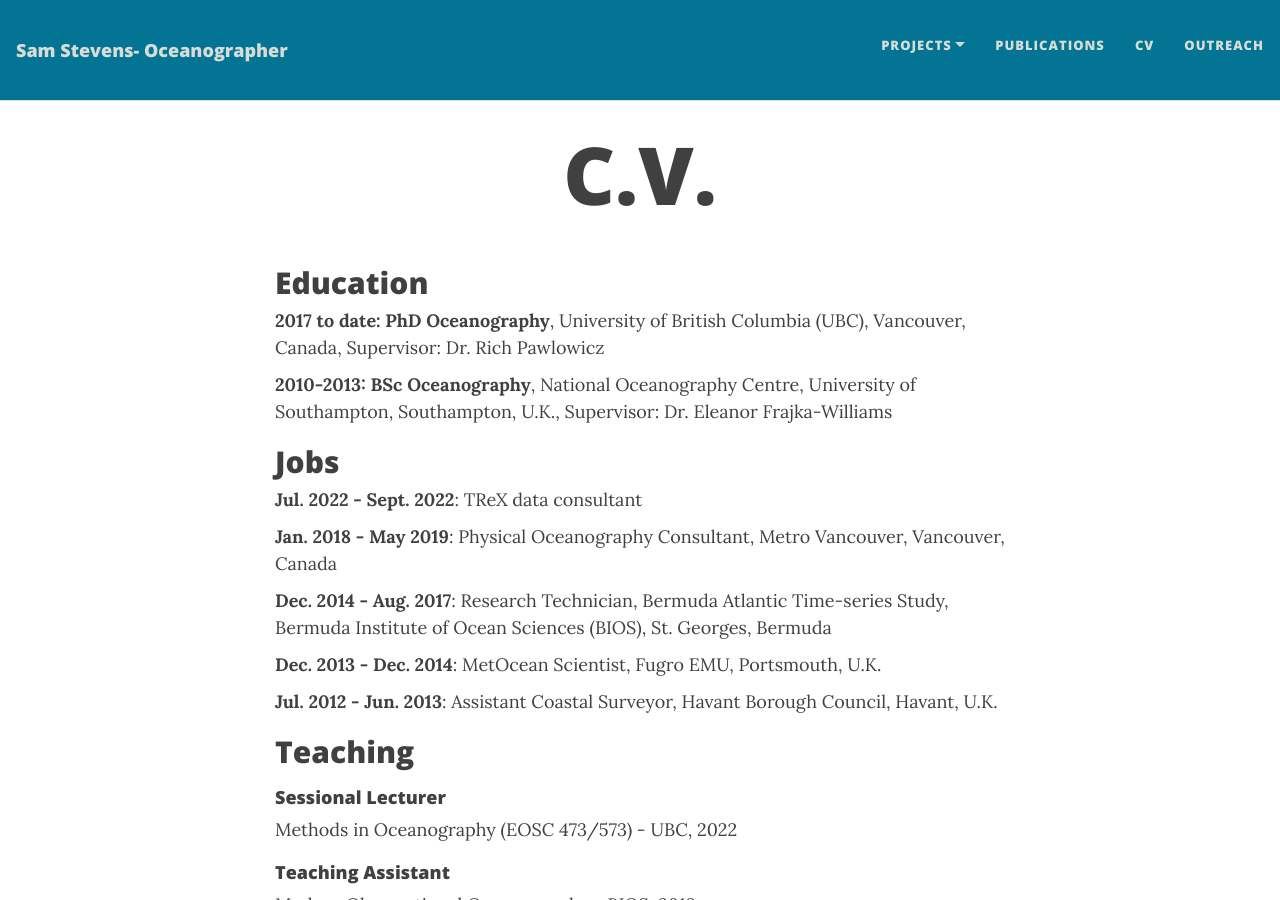
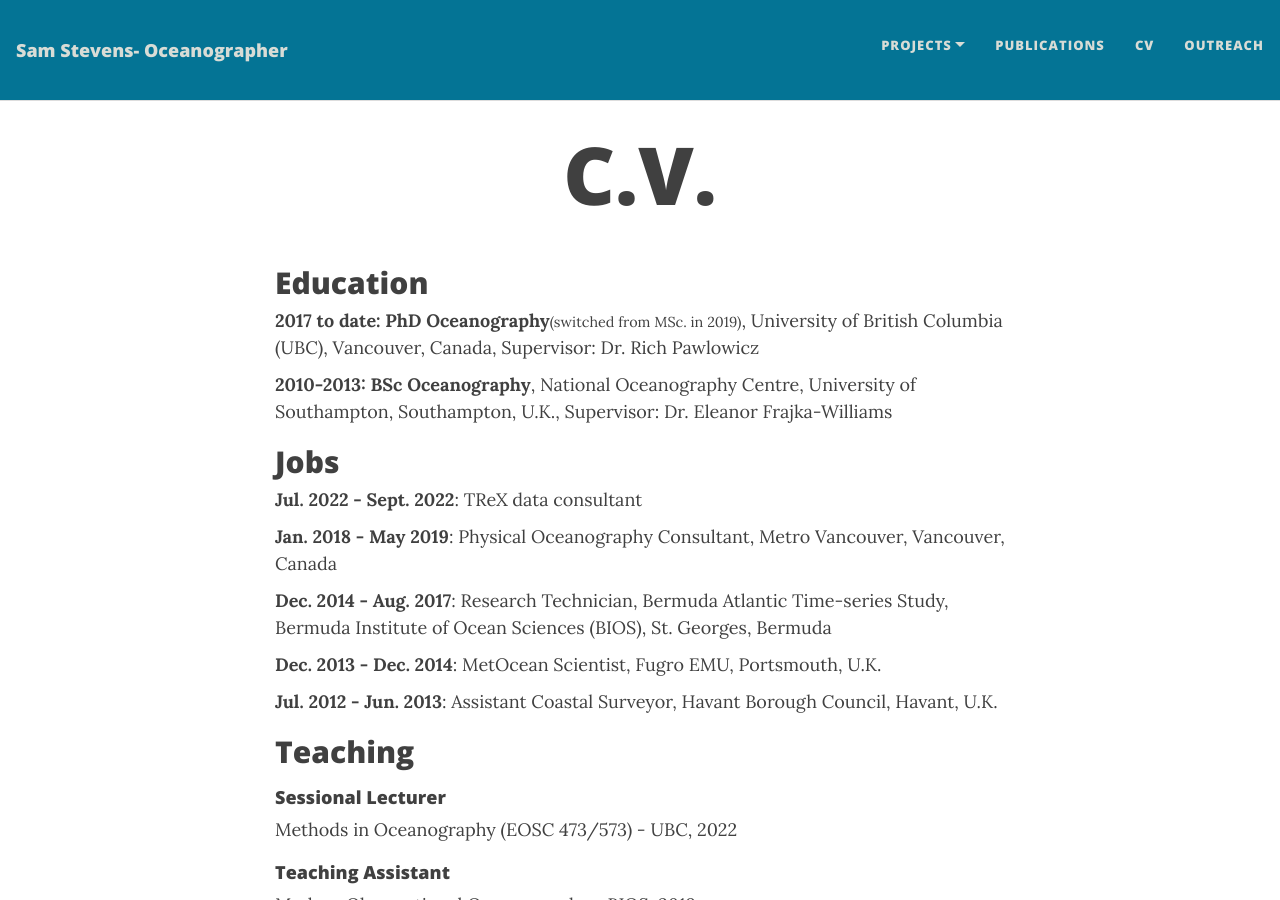
Before and after one commit to sws-ocean/sws-ocean.github.io, a Jekyll site: the page built from docs/cv.md, in a window 1280 px wide and 900 px high. Built offline with Jekyll 4.4.1, drawn with Linux system fonts in a browser that asks for light colours; nearby versions of some CDN libraries.

Commit message:
Update cv.md

```diff
--- a/docs/cv.md
+++ b/docs/cv.md
@@ -38,7 +38,7 @@ description: Sam Stevens Oceanographer- this page outlines my curriculum vitae
   <h2>Education</h2>
   <ul>
     <li>
-      <strong>2017 to date: PhD Oceanography</strong>, University of British Columbia (UBC), Vancouver, Canada, Supervisor: Dr. Rich Pawlowicz
+        <strong>2017 to date: PhD Oceanography</strong><small>(switched from MSc. in 2019)</small>, University of British Columbia (UBC), Vancouver, Canada, Supervisor: Dr. Rich Pawlowicz
     </li>
     <li>
       <strong>2010-2013: BSc Oceanography</strong>, National Oceanography Centre, University of Southampton, Southampton, U.K., Supervisor: Dr. Eleanor Frajka-Williams
```
